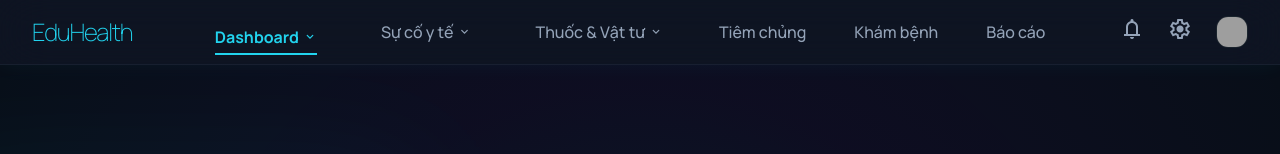
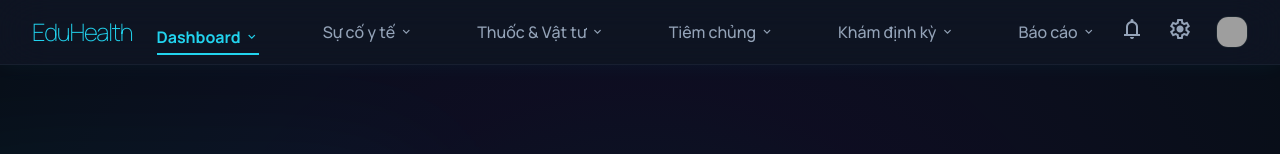
Before and after one commit to phanvietvan/EduHealth-System, a React (Vite) app in the folder frontend/: page / in a window 1280 px wide. Shown: the top 154 px of the page. Built offline with nearby package versions, Linux system fonts and the light colour scheme; grey boxes are pictures that could not be loaded.

Commit message:
Complete Navbar with all nested dropdown menus: Vaccination, Checkup, and Reports

```diff
--- a/frontend/src/App.jsx
+++ b/frontend/src/App.jsx
@@ -61,9 +61,59 @@ function App() {
                 </div>
               </div>
             </div>
-            <a className="text-slate-400 font-medium font-manrope hover:text-cyan-300 transition-colors duration-300" href="#">Tiêm chủng</a>
-            <a className="text-slate-400 font-medium font-manrope hover:text-cyan-300 transition-colors duration-300" href="#">Khám bệnh</a>
-            <a className="text-slate-400 font-medium font-manrope hover:text-cyan-300 transition-colors duration-300" href="#">Báo cáo</a>
+            {/* Dropdown: Tiêm chủng */}
+            <div className="relative group px-2">
+              <button className="flex items-center gap-1 text-slate-400 font-medium font-manrope hover:text-cyan-300 transition-colors duration-300 py-4">
+                Tiêm chủng
+                <span className="material-symbols-outlined text-sm">expand_more</span>
+              </button>
+
+              {/* Menu con */}
+              <div className="absolute left-0 top-full hidden group-hover:block w-56 pt-2 animate-in fade-in slide-in-from-top-2 duration-300">
+                <div className="bg-slate-900/90 backdrop-blur-xl border border-white/10 rounded-xl overflow-hidden shadow-2xl">
+                  <a href="#" className="block px-6 py-3 text-sm text-slate-300 hover:bg-cyan-500/10 hover:text-cyan-300 transition-colors">Lịch tiêm</a>
+                  <a href="#" className="block px-6 py-3 text-sm text-slate-300 hover:bg-cyan-500/10 hover:text-cyan-300 transition-colors">Danh sách học sinh cần tiêm</a>
+                  <a href="#" className="block px-6 py-3 text-sm text-slate-300 hover:bg-cyan-500/10 hover:text-cyan-300 transition-colors">Xác nhận phụ huynh</a>
+                  <a href="#" className="block px-6 py-3 text-sm text-slate-300 hover:bg-cyan-500/10 hover:text-cyan-300 transition-colors border-t border-white/5">Lịch sử tiêm</a>
+                </div>
+              </div>
+            </div>
+
+            {/* Dropdown: Khám định kỳ */}
+            <div className="relative group px-2">
+              <button className="flex items-center gap-1 text-slate-400 font-medium font-manrope hover:text-cyan-300 transition-colors duration-300 py-4">
+                Khám định kỳ
+                <span className="material-symbols-outlined text-sm">expand_more</span>
+              </button>
+
+              {/* Menu con */}
+              <div className="absolute left-0 top-full hidden group-hover:block w-52 pt-2 animate-in fade-in slide-in-from-top-2 duration-300">
+                <div className="bg-slate-900/90 backdrop-blur-xl border border-white/10 rounded-xl overflow-hidden shadow-2xl">
+                  <a href="#" className="block px-6 py-3 text-sm text-slate-300 hover:bg-cyan-500/10 hover:text-cyan-300 transition-colors">Lịch khám</a>
+                  <a href="#" className="block px-6 py-3 text-sm text-slate-300 hover:bg-cyan-500/10 hover:text-cyan-300 transition-colors">Kết quả khám</a>
+                  <a href="#" className="block px-6 py-3 text-sm text-slate-300 hover:bg-cyan-500/10 hover:text-cyan-300 transition-colors">Tạo lịch khám</a>
+                  <a href="#" className="block px-6 py-3 text-sm text-slate-300 hover:bg-cyan-500/10 hover:text-cyan-300 transition-colors border-t border-white/5">Báo cáo khám</a>
+                </div>
+              </div>
+            </div>
+
+            {/* Dropdown: Báo cáo */}
+            <div className="relative group px-2">
+              <button className="flex items-center gap-1 text-slate-400 font-medium font-manrope hover:text-cyan-300 transition-colors duration-300 py-4">
+                Báo cáo
+                <span className="material-symbols-outlined text-sm">expand_more</span>
+              </button>
+
+              {/* Menu con */}
+              <div className="absolute right-0 top-full hidden group-hover:block w-52 pt-2 animate-in fade-in slide-in-from-top-2 duration-300">
+                <div className="bg-slate-900/90 backdrop-blur-xl border border-white/10 rounded-xl overflow-hidden shadow-2xl">
+                  <a href="#" className="block px-6 py-3 text-sm text-slate-300 hover:bg-cyan-500/10 hover:text-cyan-300 transition-colors">Báo cáo sức khỏe</a>
+                  <a href="#" className="block px-6 py-3 text-sm text-slate-300 hover:bg-cyan-500/10 hover:text-cyan-300 transition-colors">Báo cáo sự cố</a>
+                  <a href="#" className="block px-6 py-3 text-sm text-slate-300 hover:bg-cyan-500/10 hover:text-cyan-300 transition-colors">Báo cáo thuốc</a>
+                  <a href="#" className="block px-6 py-3 text-sm font-bold text-cyan-400 hover:bg-cyan-500/10 transition-colors border-t border-white/5">Thống kê tổng hợp</a>
+                </div>
+              </div>
+            </div>
           </div>
           <div className="flex items-center gap-6">
             <button className="text-slate-400 hover:text-cyan-300 transition-colors cursor-pointer active:scale-95">
```
